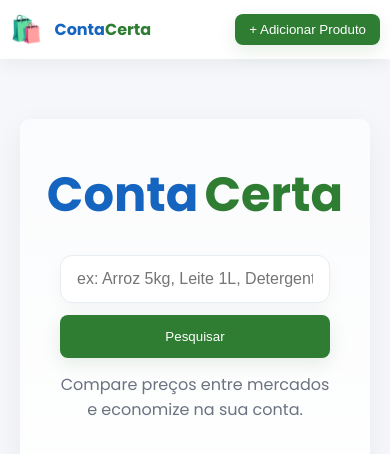
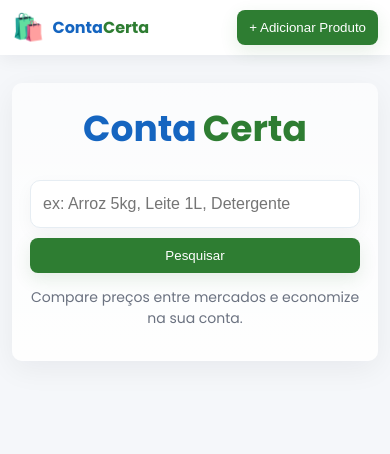
Before and after one commit to Lymm-08/marketCompare, a website: page frontend/index.html in a window 390 px wide. Drawn offline with Linux system fonts and the light colour scheme.

Commit message:
Mobile responsive tweaks: spacing, touch targets, scaled hero logo

```diff
--- a/frontend/css/style.css
+++ b/frontend/css/style.css
@@ -76,4 +76,18 @@ body{font-family:'Poppins',system-ui,Segoe UI,Roboto,Arial; background:var(--bg)
   .cart{display:none}
 }
 
+/* Mobile improvements: better spacing, touch targets, and scaled logo */
+@media (max-width:600px){
+  .hero-logo{font-size:36px}
+  .hero{padding:18px}
+  .main-hero{padding:28px 12px 60px}
+  .search-row{flex-direction:column;align-items:stretch;gap:10px}
+  .search-input{padding:14px 12px;border-radius:10px;font-size:16px}
+  .search-btn{width:100%;padding:14px 16px}
+  .header-inner{padding:8px 12px;flex-wrap:wrap;justify-content:space-between}
+  .brand{gap:8px}
+  .btn{padding:10px 12px}
+  .hero-sub{font-size:14px}
+}
+
 /* cleaned invalid rule above */
```
